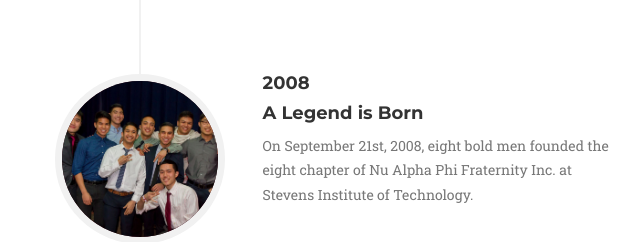
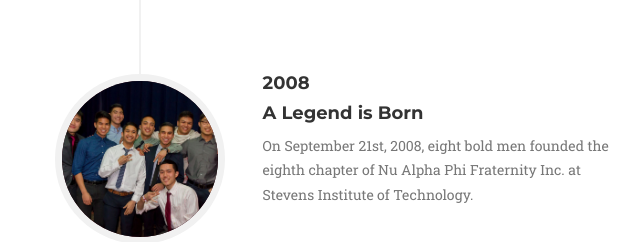
Before and after one commit to sitnaphi/sitnaphi.github.io, a website: page index.html in a window 1280 px wide. Shown: the part 4040-4282 px from the top of the page, 500-1140 px from the left. Drawn offline with nearby package versions, Linux system fonts and the light colour scheme; a web font is replaced by a local one.

Commit message:
edited header pr pic and fixed founding date text

```diff
--- a/index.html
+++ b/index.html
@@ -309,7 +309,7 @@
                                     <h4 class="subheading">A Legend is Born</h4>
                                 </div>
                                 <div class="timeline-body">
-                                    <p class="text-muted">On September 21st, 2008, eight bold men founded the eight chapter of Nu Alpha Phi Fraternity Inc. at Stevens Institute of Technology.</p>
+                                    <p class="text-muted">On September 21st, 2008, eight bold men founded the eighth chapter of Nu Alpha Phi Fraternity Inc. at Stevens Institute of Technology.</p>
                                 </div>
                             </div>
                         </li>
```
Also changed, not shown: img/portfolio/luna.jpg (deleted), 2 other files.
